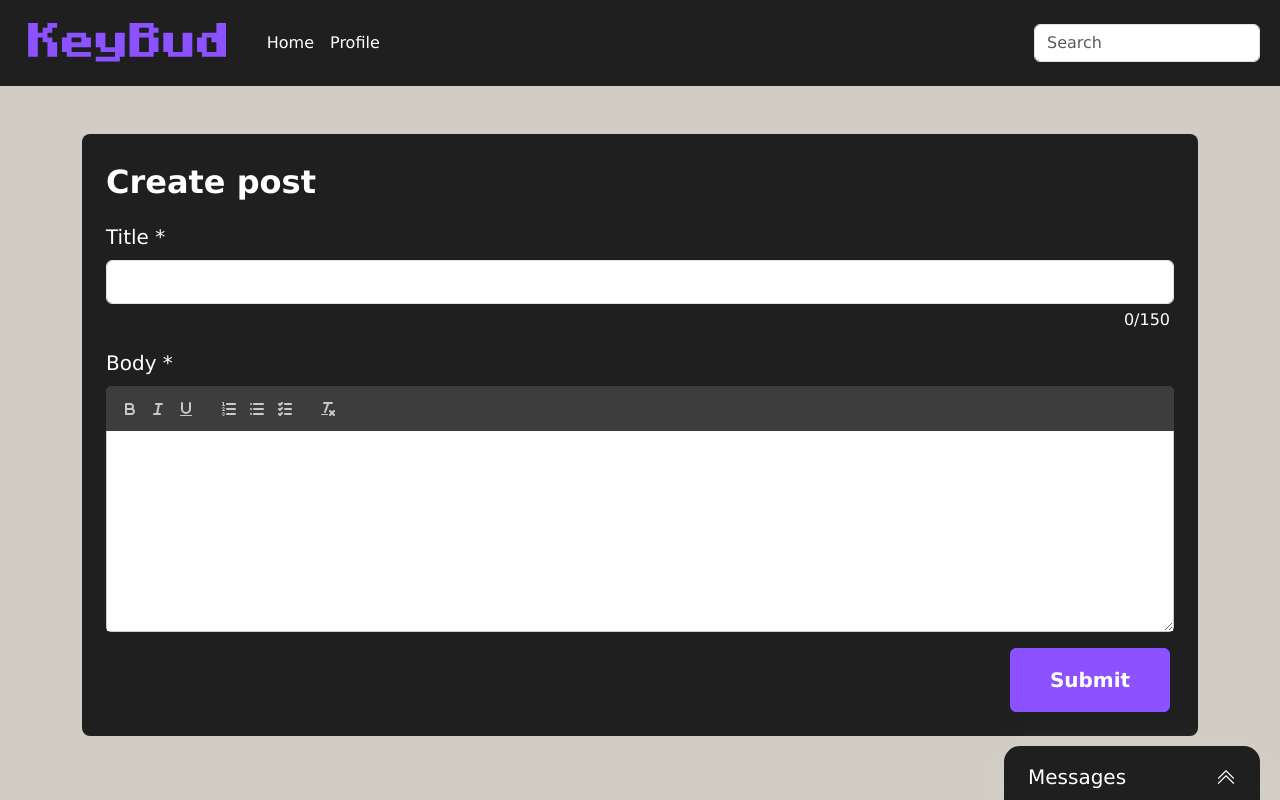
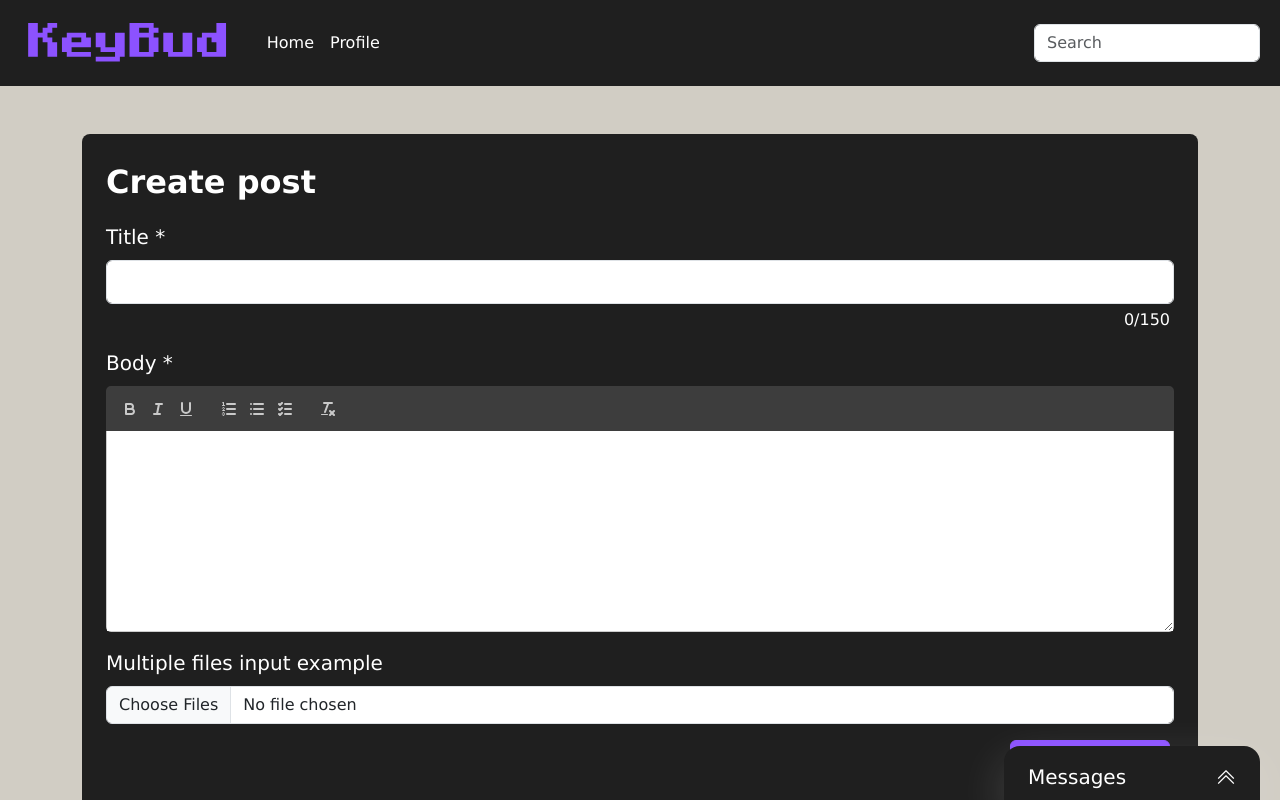
Before and after one commit to jomkv/KeyBud, a React (Create React App) app: page /create-post in a window 1280 px wide. Built offline with nearby package versions, Linux system fonts and the light colour scheme; a web font is replaced by a local one.

Commit message:
feat: image input at create post page

```diff
--- a/src/pages/CreatePost.tsx
+++ b/src/pages/CreatePost.tsx
@@ -114,6 +114,12 @@ function CreatePost() {
               {errors.body?.message}
             </Form.Control.Feedback>
           </Form.Group>
+          <Form.Group className="mb-3">
+            <Form.Label className="fs-5 fw-medium">
+              Multiple files input example
+            </Form.Label>
+            <Form.Control type="file" multiple />
+          </Form.Group>
           <div className="w-100 d-flex justify-content-end pe-1">
             <Button
               variant="primary"
```
